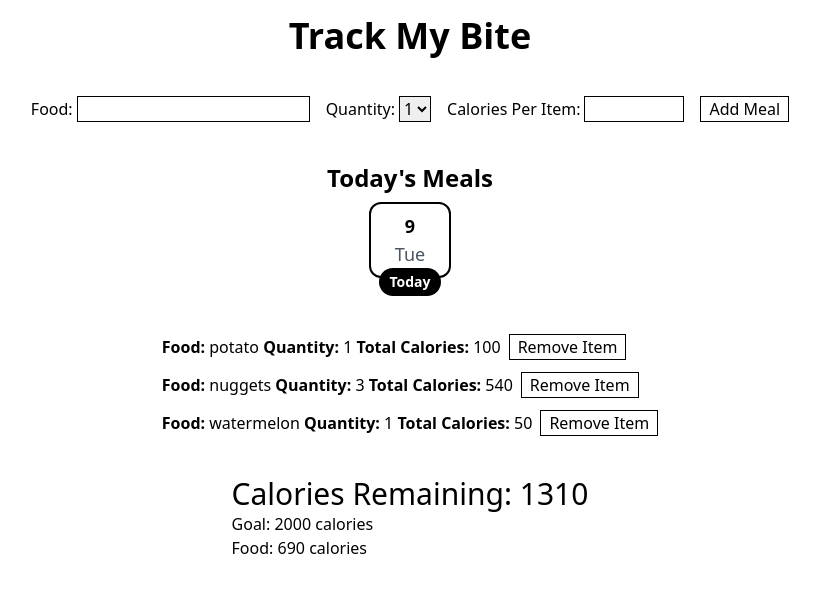
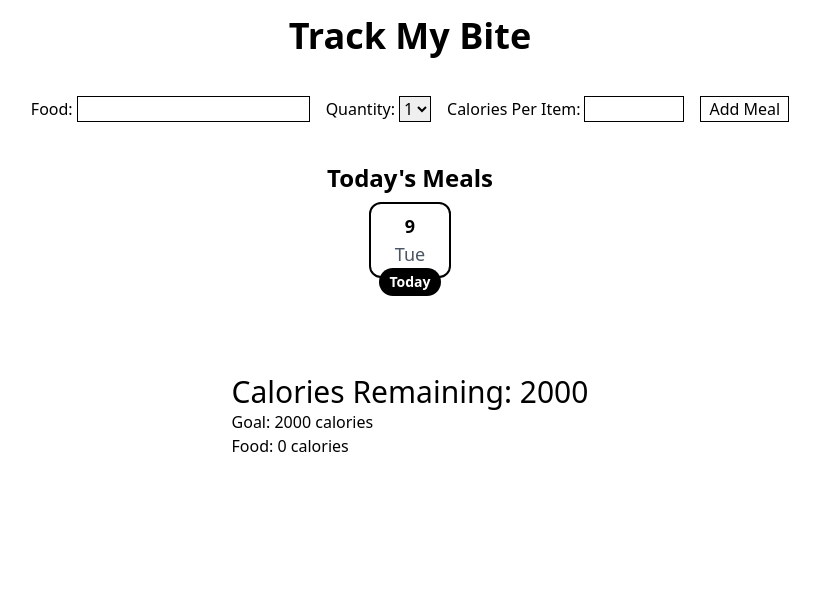
Before and after one commit to Jesusborjas006/TrackMyBite, a React (Vite) app: page / in a window 1280 px wide. Shown: the top 592 px of the page, without its empty margins (230-1050 px from the left). Built offline with nearby package versions, Linux system fonts and the light colour scheme.

Commit message:
Add state for caloriesRemaining and totalMealCalories consumed to mutate state and re render page

```diff
--- a/src/App.tsx
+++ b/src/App.tsx
@@ -1,33 +1,24 @@
-import { useState } from "react";
+import { useEffect, useState } from "react";
 import { MealType } from "./types";
 import AddPostMeal from "./components/AddPostMeal";
 import Logo from "./components/Logo";
 import Meals from "./components/Meals";
 
 function App() {
-  const [meals, setMeals] = useState<MealType[]>([
-    {
-      id: 1,
-      food: "potato",
-      quantity: 1,
-      calories: "100",
-    },
-    {
-      id: 2,
-      food: "nuggets",
-      quantity: 3,
-      calories: "180",
-    },
-    {
-      id: 3,
-      food: "watermelon",
-      quantity: 1,
-      calories: "50",
-    },
-  ]);
+  const [meals, setMeals] = useState<MealType[]>([]);
+  const [caloriesRemaining, setCaloriesRemaining] = useState(2000);
+  const [totalMealCalories, setTotalMealCalories] = useState(0);
+
+  useEffect(() => {
+    const totalCalorieIntake = meals.reduce((acc, currentMeal) => {
+      return (acc += currentMeal.quantity * Number(currentMeal.calories));
+    }, 0);
+    setTotalMealCalories(totalCalorieIntake);
+    setCaloriesRemaining(2000 - totalCalorieIntake);
+  }, [meals]);
 
   const addNewMeal = (newMeal: MealType) => {
-    setMeals([...meals, newMeal]);
+    setMeals((prevMeals) => [...prevMeals, newMeal]);
   };
 
   const removeMeal = (id: number) => {
@@ -42,7 +33,12 @@ function App() {
       <Logo />
 
       <AddPostMeal addNewMeal={addNewMeal} />
-      <Meals meals={meals} removeMeal={removeMeal} />
+      <Meals
+        meals={meals}
+        removeMeal={removeMeal}
+        caloriesRemaining={caloriesRemaining}
+        totalMealCalories={totalMealCalories}
+      />
     </main>
   );
 }
--- a/src/components/Meals.tsx
+++ b/src/components/Meals.tsx
@@ -1,18 +1,19 @@
-import { useState } from "react";
 import { MealType } from "../types";
 import DateWidget from "./DateWidget";
 
 interface MealsProps {
   meals: [] | MealType[];
   removeMeal: (id: number) => void;
+  caloriesRemaining: number;
+  totalMealCalories: number;
 }
 
-const Meals = ({ meals, removeMeal }: MealsProps) => {
-  const [caloriesRemaining] = useState(2000);
-  const totalMealCalories = meals.reduce((meal, current) => {
-    return (meal += current.quantity * Number(current.calories));
-  }, 0);
-
+const Meals = ({
+  meals,
+  removeMeal,
+  caloriesRemaining,
+  totalMealCalories,
+}: MealsProps) => {
   const mealElements = meals.map((meal) => (
     <li key={meal.id}>
       <span className="font-semibold">Food:</span> {meal.food}{" "}
@@ -28,6 +29,13 @@ const Meals = ({ meals, removeMeal }: MealsProps) => {
     </li>
   ));
 
+  let content;
+  if (caloriesRemaining === 0) {
+    content = <p>Goal has been met!</p>;
+  } else {
+    content = <p>Calories Remaining: {caloriesRemaining}</p>;
+  }
+
   return (
     <section className="flex flex-col items-center justify-center mt-10">
       <h3 className="font-bold text-2xl mb-2">Today's Meals</h3>
@@ -35,9 +43,7 @@ const Meals = ({ meals, removeMeal }: MealsProps) => {
       <ul className="space-y-3 mt-14">{mealElements}</ul>
 
       <div>
-        <h3 className="mt-10 text-3xl">
-          Calories Remaining: {caloriesRemaining - totalMealCalories}
-        </h3>
+        <h3 className="mt-10 text-3xl">{content}</h3>
         <p>Goal: {caloriesRemaining} calories</p>
         <p>Food: {totalMealCalories} calories</p>
       </div>
```
